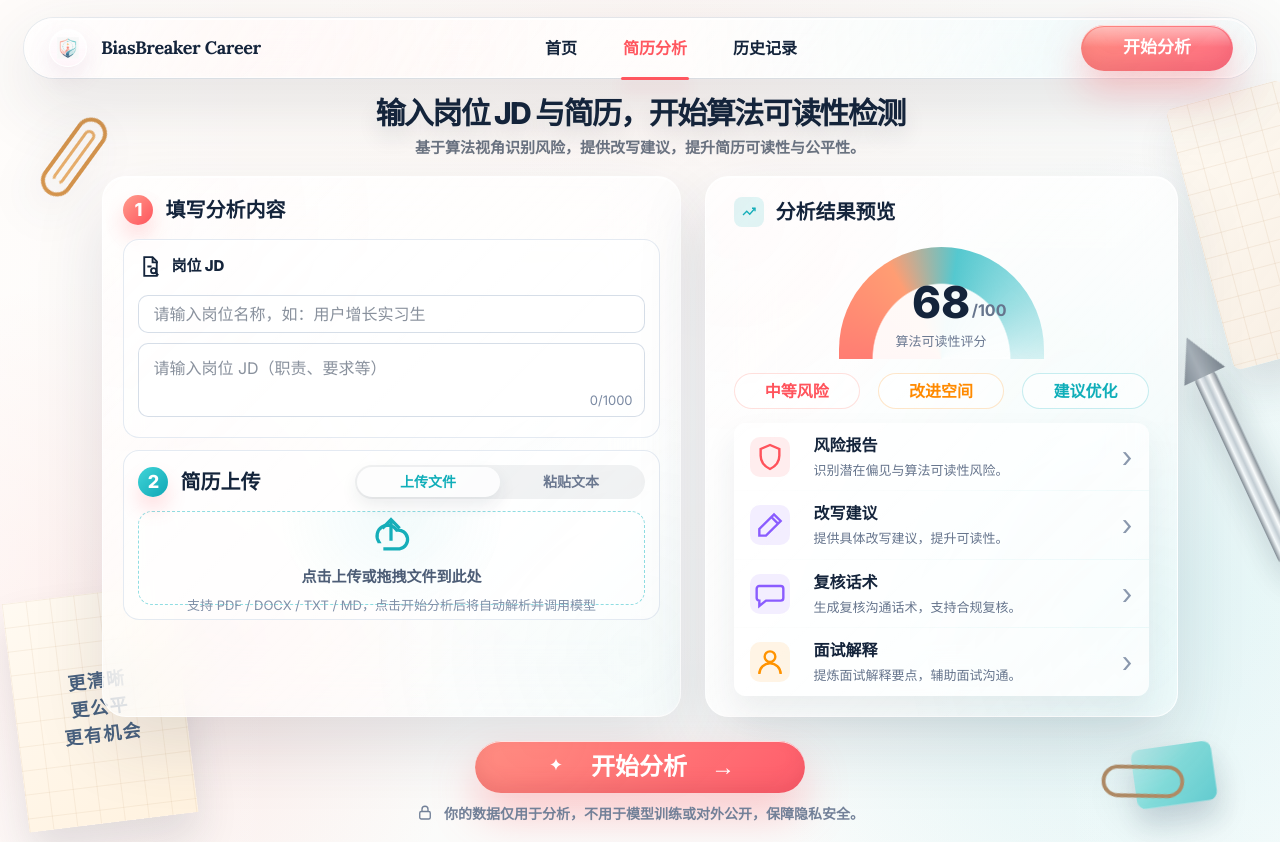
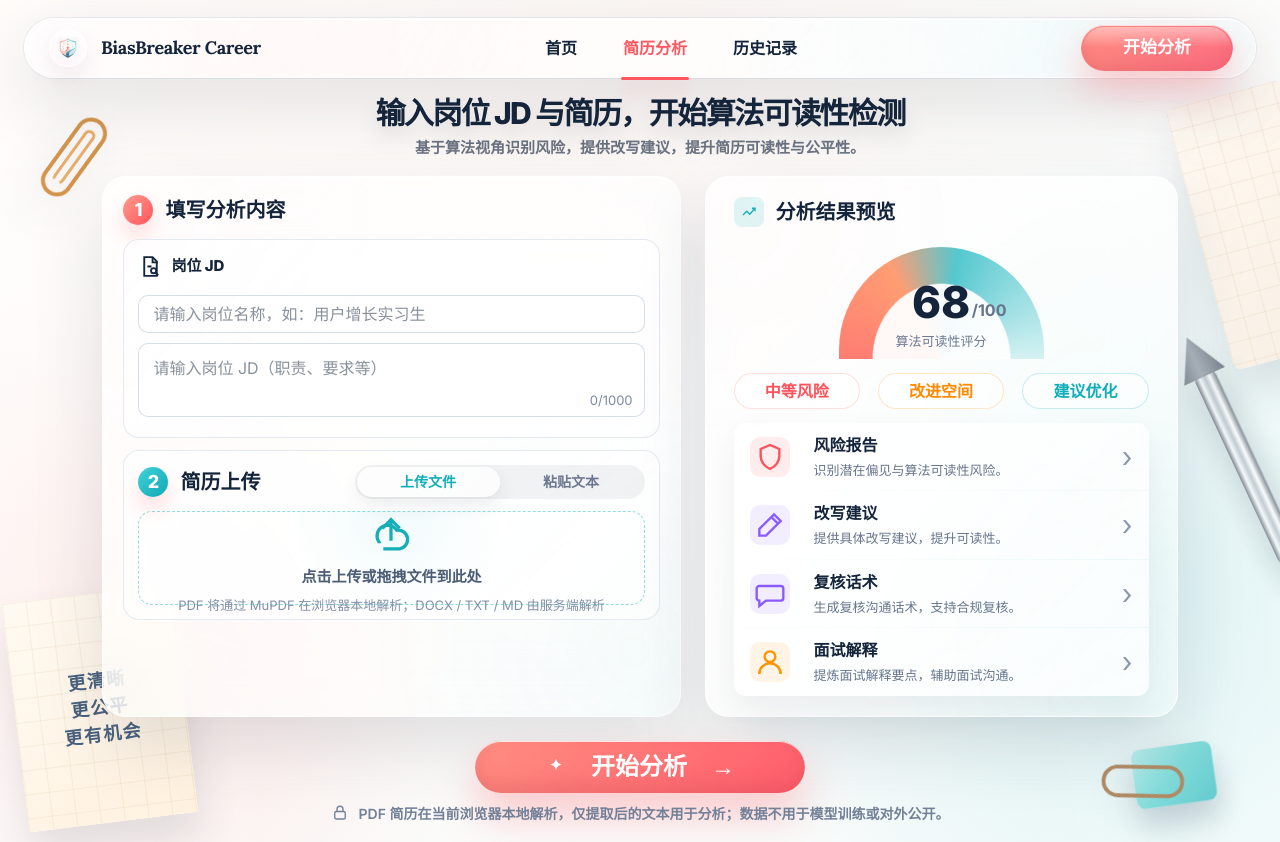
Before and after one commit to RunnerQuan/BiasBreaker-Career, a Next.js app: page /analyze in a window 1280 px wide. Built offline with nearby package versions, Linux system fonts and the light colour scheme.

Commit message:
feat: parse PDF resumes with browser MuPDF

```diff
--- a/app/analyze/page.tsx
+++ b/app/analyze/page.tsx
@@ -5,6 +5,7 @@ import { AnalysisResultModal } from "../../components/AnalysisResultModal";
 import { AppNav } from "../../components/AppNav";
 import type { AnalysisResponse } from "../../lib/analysis";
 import { createHistoryRecord, saveHistoryRecord } from "../../lib/history";
+import { parsePdfInBrowser } from "../../lib/pdf/parsePdfInBrowser";
 
 type ResumeMode = "upload" | "paste";
 
@@ -117,6 +118,15 @@ export default function AnalyzePage() {
   async function parseResumeFile(file: File | null) {
     if (!file) throw new Error("请先上传 PDF、DOCX、TXT 或 MD 格式的简历文件。");
 
+    const isPdf = file.type === "application/pdf" || file.name.toLowerCase().endsWith(".pdf");
+
+    if (isPdf) {
+      const result = await parsePdfInBrowser(file);
+      setFileName(file.name);
+      setFileSize(formatFileSize(file.size));
+      return result.text;
+    }
+
     const formData = new FormData();
     formData.append("file", file);
 
@@ -193,7 +203,7 @@ export default function AnalyzePage() {
                 <input ref={fileInputRef} type="file" accept=".pdf,.docx,.txt,.md" onChange={handleFileChange} />
                 <UploadIcon />
                 <strong>{fileName ? "简历已选择，点击开始分析后自动解析" : "点击上传或拖拽文件到此处"}</strong>
-                <span>支持 PDF / DOCX / TXT / MD，点击开始分析后将自动解析并调用模型</span>
+                <span>PDF 将通过 MuPDF 在浏览器本地解析；DOCX / TXT / MD 由服务端解析</span>
               </label>
             ) : (
               <textarea
@@ -277,7 +287,7 @@ export default function AnalyzePage() {
 
       <p className="privacy-note">
         <LockIcon />
-        你的数据仅用于分析，不用于模型训练或对外公开，保障隐私安全。
+        PDF 简历在当前浏览器本地解析，仅提取后的文本用于分析；数据不用于模型训练或对外公开。
       </p>
 
       {isLoading && <AnalyzingOverlay phase={analysisPhase} />}
@@ -324,7 +334,7 @@ function levelText(level: AnalysisResponse["level"]) {
 function AnalyzingOverlay({ phase }: { phase: "idle" | "parsing" | "analyzing" }) {
   const steps =
     phase === "parsing"
-      ? ["读取简历文件", "恢复文本结构", "清洗段落与项目符号", "准备模型分析"]
+      ? ["加载 MuPDF 引擎", "本地提取简历文本", "清洗段落与数字", "准备模型分析"]
       : ["解析岗位要求", "比对简历证据", "识别可读性风险", "生成改写与复核话术"];
 
   return (
@@ -335,8 +345,8 @@ function AnalyzingOverlay({ phase }: { phase: "idle" | "parsing" | "analyzing" }
           <span />
           <span />
         </div>
-        <strong>{phase === "parsing" ? "正在解析简历" : "系统正在分析"}</strong>
-        <p>{phase === "parsing" ? "正在提取简历正文并整理结构，随后将自动进入模型分析。" : "正在调用模型理解 JD 与简历内容，请稍等片刻。"}</p>
+        <strong>{phase === "parsing" ? "正在本地解析简历" : "系统正在分析"}</strong>
+        <p>{phase === "parsing" ? "MuPDF 正在当前浏览器中提取简历正文，PDF 文件不会上传到解析服务器。" : "正在调用模型理解 JD 与简历内容，请稍等片刻。"}</p>
         <div>
           {steps.map((step) => (
             <span key={step}>{step}</span>
```
